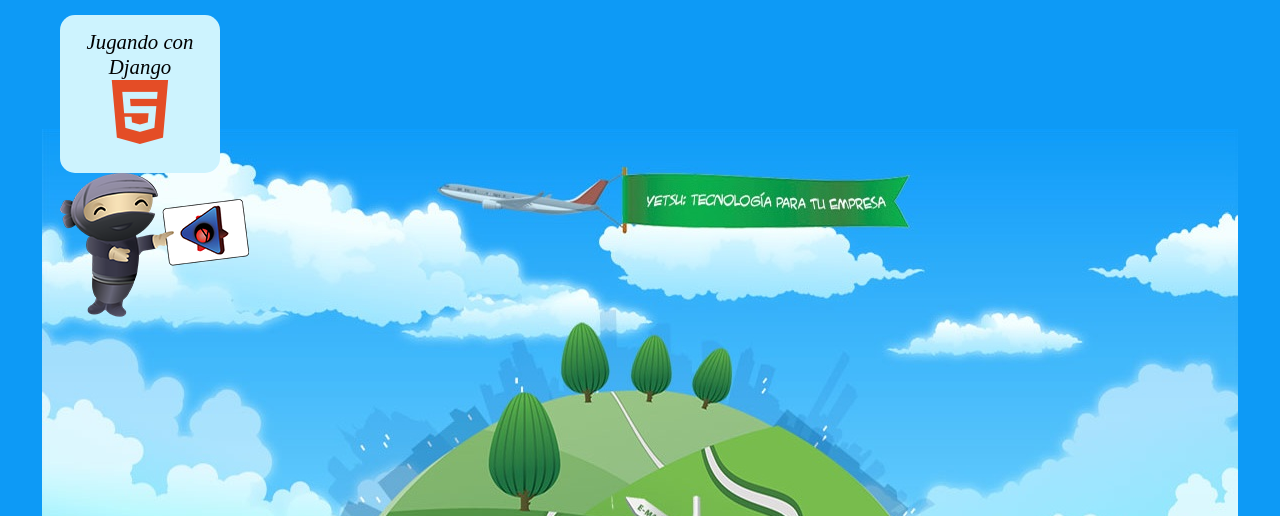
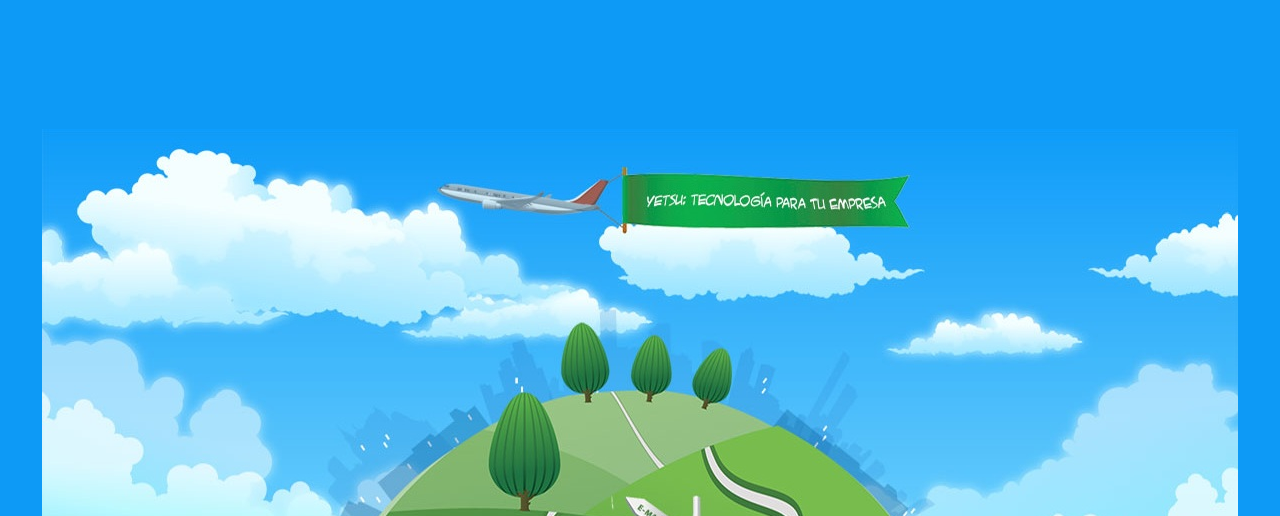
Before and after one commit to YetsuPe/Django-clase, a Django app: page / in a window 1280 px wide. Shown: the part 50-566 px from the top of the page. Run offline with Django 3.2, Linux system fonts and the light colour scheme; parts of the project's set-up code (start-up, migrations or seed data) failed here and were passed over; some libraries are stand-ins or nearby versions.

Commit message:
requirements.txt

```diff
--- a/yetsu/principal/views.py
+++ b/yetsu/principal/views.py
@@ -1,15 +1,32 @@
 # Create your views here.
 from principal.models import Post , Comentario
+from principal.forms import PostForm, ComentarioForm, ContactoForm
 from django.contrib.auth.models import User
 from django.template import RequestContext
 from django.http import HttpResponse, HttpResponseRedirect
 from django.shortcuts import render_to_response , get_object_or_404
+from django.core.mail import EmailMessage
 
 def posts(request):
 	todos_posts=Post.objects.all()
 	usuarios=User.objects.all()
 	comentarios=Comentario.objects.all()
 	return render_to_response('posts.html',{'posts':todos_posts,'usuarios':usuarios,'comentarios':comentarios},context_instance=RequestContext(request) )
+def contacto(request):
+    if request.method=='POST':
+        formulario = ContactoForm(request.POST)
+        if formulario.is_valid():
+            titulo = 'Mensaje :) '
+            contenido = formulario.cleaned_data['mensaje'] + "\n"
+            contenido += 'Comunicarse a: ' + formulario.cleaned_data['correo']
+            correo = EmailMessage(titulo, contenido, to=['skeiter97@gmail.com'])
+            correo.send()
+            return HttpResponseRedirect('/')
+    else:
+        formulario = ContactoForm()
+    return render_to_response('contactoform.html',{'formulario':formulario}, context_instance=RequestContext(request))
+
+
 def yetsu(request):
 	return render_to_response('plantillaYetsu.html')
 def simple(request):
--- /dev/null
+++ b/yetsu/templates/base.html
@@ -0,0 +1,107 @@
+<!doctype html>
+<html lang="es">
+<head>
+    <meta charset="UTF-8">
+    <title> {% block titleWeb %}{% endblock %} </title>
+    <meta name="description" content="Yetsu Tecnología para tu empresa ">
+    <!-- Mobile Specific Metas -->
+    <meta name="viewport" content="width=device-width, initial-scale=1, maximum-scale=1" />
+    <!-- TUKTUK -->
+    <link rel="stylesheet" href="css/all.css">
+    <!--Yeticons-->
+    <link rel="stylesheet" href="css/font-icons.css" />
+    <!--Favicon-->
+    <link rel="shortcut icon" href="images/favicon-yetsu.ico">
+
+    <link href="css/parallax.css" rel="stylesheet" />
+    <meta property="og:title" content="Yetsu | Tecnología para tu Empresa" />
+    <meta property="og:type" content="company" />
+    <meta property="og:url" content="http://yetsu.com/" />
+    <meta property="og:image" content="http://yetsu.com/images/logo-yetsu.png" />
+    <meta property="og:site_name" content="Yetsu | software company" />
+    <meta property="fb:admins" content="100000063796163" />
+
+</head>
+
+<body class="bck black">
+
+
+<div id="home">
+    <header class="bck yetsu-dark">
+        <div class="row">
+            <div class="column_3"><h1 class="text color white">YETSU</h1></div>
+            <nav class="column_8 group text bold show-screen">
+                <a href="/" class="active"><span class="icon-home"></span></a>
+                <a href="/contactanos"><span class="icon-bubbles "></span>Contactanos</a>
+                <a href="/simple">simple</a>
+                <a href="/posts">Posts</a>
+            </nav>
+        </div>
+    </header>
+	<section>
+        {% block contenido %}
+        {% endblock%}
+        <!--<div class="row margin_top">
+
+            <div class="column_2 bck sky-tag-yetsu rounded text center padding_top padding_bottom">
+                <h5 class="text color black italic">Jugando con Django </h5>
+                <i class="icon-html5 icon-4x text color html5 block"></i>
+            </div>
+        </div>
+        <div class="row">
+            <div class="column_3">
+                <img src="images/150px/Ninja-Logo1.png" alt="nuestra MAscota">
+            </div>
+        </div>-->
+    </section>
+    <footer class="bck yetsu-dark " id="footerHome">
+        <div class="row text center padding_top padding_bottom">
+            <a href="https://facebook.com/YetsuPe"><i class="icon-facebook icon-2x reds fb"></i></a>
+            <a href="http://pinterest.com/yetsupe/"><i class="icon-pinterest icon-2x reds pinterest "></i></a>
+            <a href="https://twitter.com/YetsuPe"><i class="icon-twitter icon-2x reds twitter "></i></a>
+            <a href="https://plus.google.com/113323301605684841055" rel="publisher"><i class="icon-google-plus icon-2x reds gplus"></i></a>
+            <a href="https://github.com/YETSU"><i class="icon-github icon-2x reds github_white "></i></a>
+        </div>
+    </footer>
+</div>
+
+<div id="contact">
+	<div class="row">
+
+        <div class="column_12 text center bck theme rounded">
+            <h4>Buscanos en :</h4>
+        </div>
+    </div>
+    <div class="row margin_top_5">
+        <div class="column_2 text center padding_top padding_bottom bck white rounded">
+            <a href="https://facebook.com/YetsuPe"><i class="icon-facebook icon-4x reds fb icon-4x "></i></a>
+        </div>
+        <div class="column_2 text center padding_top padding_bottom offset_8 bck white rounded">
+            <a href="http://pinterest.com/yetsupe/"><i class="icon-pinterest icon-2x reds pinterest icon-4x block"></i></a>
+            <a data-pin-do="buttonFollow" href="http://pinterest.com/yetsupe/">Yetsu</a>
+        </div>
+    </div>
+    <div class="row margin_top_5">
+        <div class="column_2 text center padding_top padding_bottom bck white rounded">
+            <a href="https://twitter.com/YetsuPe"><i class="icon-twitter icon-4x reds twitter "></i></a>
+        </div>
+        <div class="column_2 text center padding_top padding_bottom offset_8 bck white rounded">
+            <a href="https://plus.google.com/113323301605684841055"><i class="icon-google-plus icon-4x reds gplus"></i></a>
+        </div>
+    </div>
+    <div class="row margin_top_5">
+        <div class="column_2 text center padding_top padding_bottom bck white rounded">
+             <a href="https://github.com/YETSU"><i class="icon-github icon-4x reds github "></i></a>
+        </div>
+    </div>
+</div>
+<!--<script src="js/libs/jquery-1.8.3.min.js"></script>-->
+<script src="http://code.jquery.com/jquery-1.8.3.min.js"></script>
+<script src="js/libs/parallax.js"></script>
+<script src="js/libs/jquery.localscroll-1.2.7-min.js"></script>
+<script src="js/libs/jquery.scrollTo-1.4.2-min.js"></script>
+<script src="js/libs/jquery.inview.js"></script>
+
+<!--<script src='js/libs/require.js' data-main='js/main.js'>-->
+</body>
+</html>
--- a/yetsu/templates/plantillaYetsu.html
+++ b/yetsu/templates/plantillaYetsu.html
@@ -1,117 +1,6 @@
-<!doctype html>
-<html lang="es">
-<head>
-    <meta charset="UTF-8">
-    <title>Yetsu | Tecnología para tu empresa</title>
-    <meta name="description" content="Yetsu Tecnología para tu empresa ">
-    <!-- Mobile Specific Metas -->
-    <meta name="viewport" content="width=device-width, initial-scale=1, maximum-scale=1" />
-    <!-- TUKTUK -->
-    <link rel="stylesheet" href="css/all.css">
-    <!--Yeticons-->
-    <link rel="stylesheet" href="css/font-icons.css" />
-    <!--Favicon-->
-    <link rel="shortcut icon" href="images/favicon-yetsu.ico">
+{% extends 'base.html' %}
 
-    <link href="css/parallax.css" rel="stylesheet" />
-    <meta property="og:title" content="Yetsu | Tecnología para tu Empresa" />
-    <meta property="og:type" content="company" />
-    <meta property="og:url" content="http://yetsu.com/" />
-    <meta property="og:image" content="http://yetsu.com/images/logo-yetsu.png" />
-    <meta property="og:site_name" content="Yetsu | software company" />
-    <meta property="fb:admins" content="100000063796163" />
-
-    <script type="text/javascript">
-
-      var _gaq = _gaq || [];
-      _gaq.push(['_setAccount', 'UA-38186586-1']);
-      _gaq.push(['_trackPageview']);
-
-      (function() {
-        var ga = document.createElement('script'); ga.type = 'text/javascript'; ga.async = true;
-        ga.src = ('https:' == document.location.protocol ? 'https://ssl' : 'http://www') + '.google-analytics.com/ga.js';
-        var s = document.getElementsByTagName('script')[0]; s.parentNode.insertBefore(ga, s);
-      })();
-
-    </script>
-</head>
-
-<body class="bck black">
-
-
-<div id="home">
-    <header class="bck yetsu-dark">
-        <div class="row">
-            <div class="column_3"><h1 class="text color white">YETSU</h1></div>
-            <nav class="column_8 group text bold show-screen">
-                <a href="/" class="active"><span class="icon-home"></span></a>
-                <a href="/contactanos"><span class="icon-bubbles "></span>Contactanos</a>
-                <a href="/simple">simple</a>
-                <a href="/posts">Posts</a>
-            </nav>
-        </div>
-    </header>
-	<section>
-        <div class="row margin_top">
-            <div class="column_2 bck sky-tag-yetsu rounded text center padding_top padding_bottom">
-                <h5 class="text color black italic">Jugando con Django </h5>
-                <i class="icon-html5 icon-4x text color html5 block"></i>
-            </div>
-        </div>
-        <div class="row">
-            <div class="column_3">
-                <img src="images/150px/Ninja-Logo1.png" alt="nuestra MAscota">
-            </div>
-        </div>
-    </section>
-    <footer class="bck yetsu-dark " id="footerHome">
-        <div class="row text center padding_top padding_bottom">
-            <a href="https://facebook.com/YetsuPe"><i class="icon-facebook icon-2x reds fb"></i></a>
-            <a href="http://pinterest.com/yetsupe/"><i class="icon-pinterest icon-2x reds pinterest "></i></a>
-            <a href="https://twitter.com/YetsuPe"><i class="icon-twitter icon-2x reds twitter "></i></a>
-            <a href="https://plus.google.com/113323301605684841055" rel="publisher"><i class="icon-google-plus icon-2x reds gplus"></i></a>
-            <a href="https://github.com/YETSU"><i class="icon-github icon-2x reds github_white "></i></a>
-        </div>
-    </footer>
-</div>
-
-<div id="contact">
-	<div class="row">
-
-        <div class="column_12 text center bck theme rounded">
-            <h4>Buscanos en :</h4>
-        </div>
-    </div>
-    <div class="row margin_top_5">
-        <div class="column_2 text center padding_top padding_bottom bck white rounded">
-            <a href="https://facebook.com/YetsuPe"><i class="icon-facebook icon-4x reds fb icon-4x "></i></a>
-        </div>
-        <div class="column_2 text center padding_top padding_bottom offset_8 bck white rounded">
-            <a href="http://pinterest.com/yetsupe/"><i class="icon-pinterest icon-2x reds pinterest icon-4x block"></i></a>
-            <a data-pin-do="buttonFollow" href="http://pinterest.com/yetsupe/">Yetsu</a>
-        </div>
-    </div>
-    <div class="row margin_top_5">
-        <div class="column_2 text center padding_top padding_bottom bck white rounded">
-            <a href="https://twitter.com/YetsuPe"><i class="icon-twitter icon-4x reds twitter "></i></a>
-        </div>
-        <div class="column_2 text center padding_top padding_bottom offset_8 bck white rounded">
-            <a href="https://plus.google.com/113323301605684841055"><i class="icon-google-plus icon-4x reds gplus"></i></a>
-        </div>
-    </div>
-    <div class="row margin_top_5">
-        <div class="column_2 text center padding_top padding_bottom bck white rounded">
-             <a href="https://github.com/YETSU"><i class="icon-github icon-4x reds github "></i></a>
-        </div>
-    </div>
-</div>
-<!--<script src="js/libs/jquery-1.8.3.min.js"></script>-->
-<script src="http://code.jquery.com/jquery-1.8.3.min.js"></script>
-<script src="js/libs/parallax.js"></script>
-<script src="js/libs/jquery.localscroll-1.2.7-min.js"></script>
-<script src="js/libs/jquery.scrollTo-1.4.2-min.js"></script>
-<script src="js/libs/jquery.inview.js"></script>
-
-<!--<script src='js/libs/require.js' data-main='js/main.js'>-->
-</body>
-</html>
+{% block titleWeb %}
+    Inicio | Landing Page
+{% endblock %}
+{% comment %}{% endcomment %}
```
Also changed, not shown: yetsu/principal/forms.py (added, +17 -0 lines).
